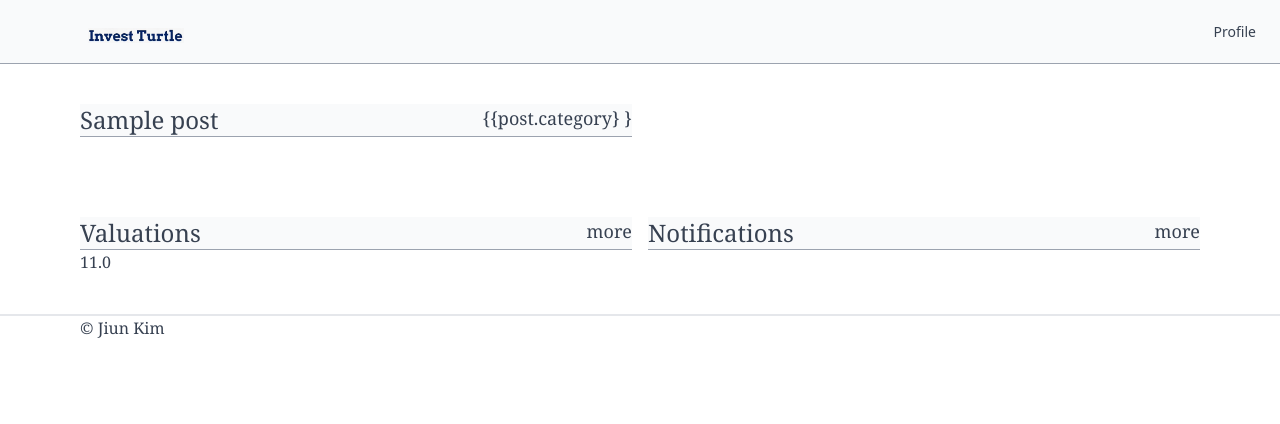
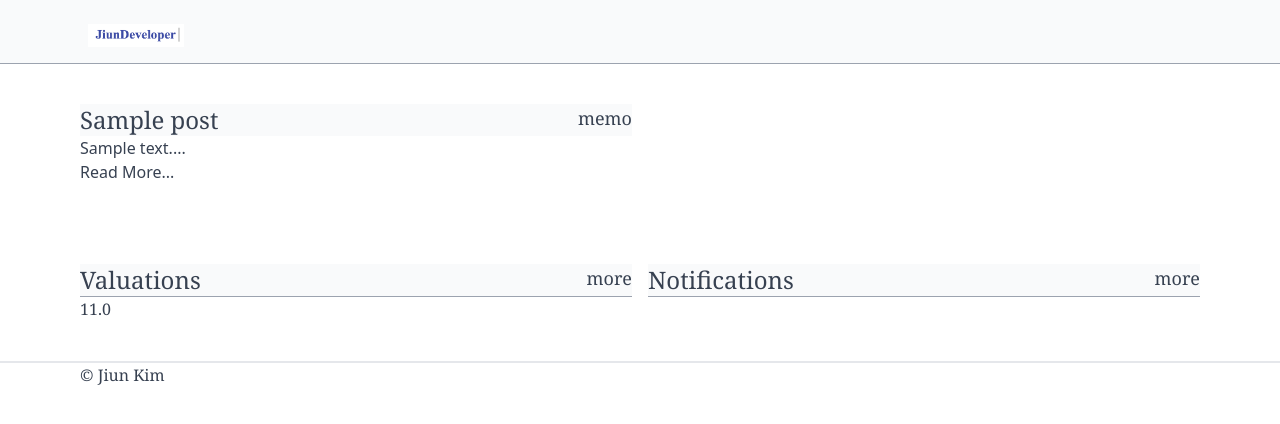
Before and after one commit to jiun0507/blog, a Django app: page / in a window 1280 px wide. Shown: the top 424 px of the page. Run offline with Django 3.2, Linux system fonts and the light colour scheme; tables that the repository leaves empty hold one stand-in row (values such as "Sample post"); data that the repository does not hold is empty; style sheets or scripts are compiled from the project's sources.

Commit message:
home.html

```diff
--- a/core/views.py
+++ b/core/views.py
@@ -1,16 +1,14 @@
 from django.shortcuts import render
 
-from company.models import CompanyModel
-from financial_statement.models import FinancialStatement
 from notification.models import Notification
-from user.models import User
 from valuation.models import Valuation
-from company.use_case.get_company_profile import CompanyProfileUseCase
 from post.models import Post
 
 
 def home_view(request):
     posts = Post.objects.all().order_by("-id")[:4]
+    for post in posts:
+        post.content = post.content[:100]
     notifications = Notification.objects.all().order_by("-id")[:10]
     valuations = Valuation.objects.all().order_by("-id")[:10]
     context = {
--- a/templates/home.html
+++ b/templates/home.html
@@ -2,15 +2,18 @@
 {% block title %}
     home
 {% endblock %}
-
 {% block content %}
     <section class="grid grid-cols-2 gap-4 px-20 py-10">
         {% for post in posts %}
             <div>
-                <div class="flex justify-between border-b border-gray-400 bg-gray-50">
+                <div class="flex justify-between border-gray-400 bg-gray-50">
                     <h4 class="text-2xl font-serif"> {{post.title}} </h4>
-                    <h4 class="text-lg font-serif">{{post.category} }</h4>
+                    <h4 class="text-lg font-serif">{{post.category}}</h4>
                 </div>
+                <div>{{post.content}}...</div>
+                <a href="{% url "post:get" post.id %}">
+                    Read More...
+                </a>
             </div>
         {% endfor %}
     </section>
--- a/templates/partials/nav.html
+++ b/templates/partials/nav.html
@@ -1,11 +1,6 @@
 {%load static%}
 <div>
     <a href="{% url "core:home" %}" class="mr-6">
-        <img class="w-24 mt-8 ml-16" src="{% static 'img/investurtle.png' %}" />
+        <img class="w-24 mt-8 ml-16" src="{% static 'img/jiun2.png' %}" />
     </a>
 </div>
-<div>
-    <ul class="flex .justify-between text-sm font-medium">
-        <li class="ml-8"><a href="{% url "user:profile" %}">Profile</a></li>
-    </ul>
-</div>
```
Also changed, not shown: post/views.py (+11 -2 lines), templates/post/post.html (added, +11 -0 lines), static/img/jiun.png (added), static/img/jiun2.png (added).
